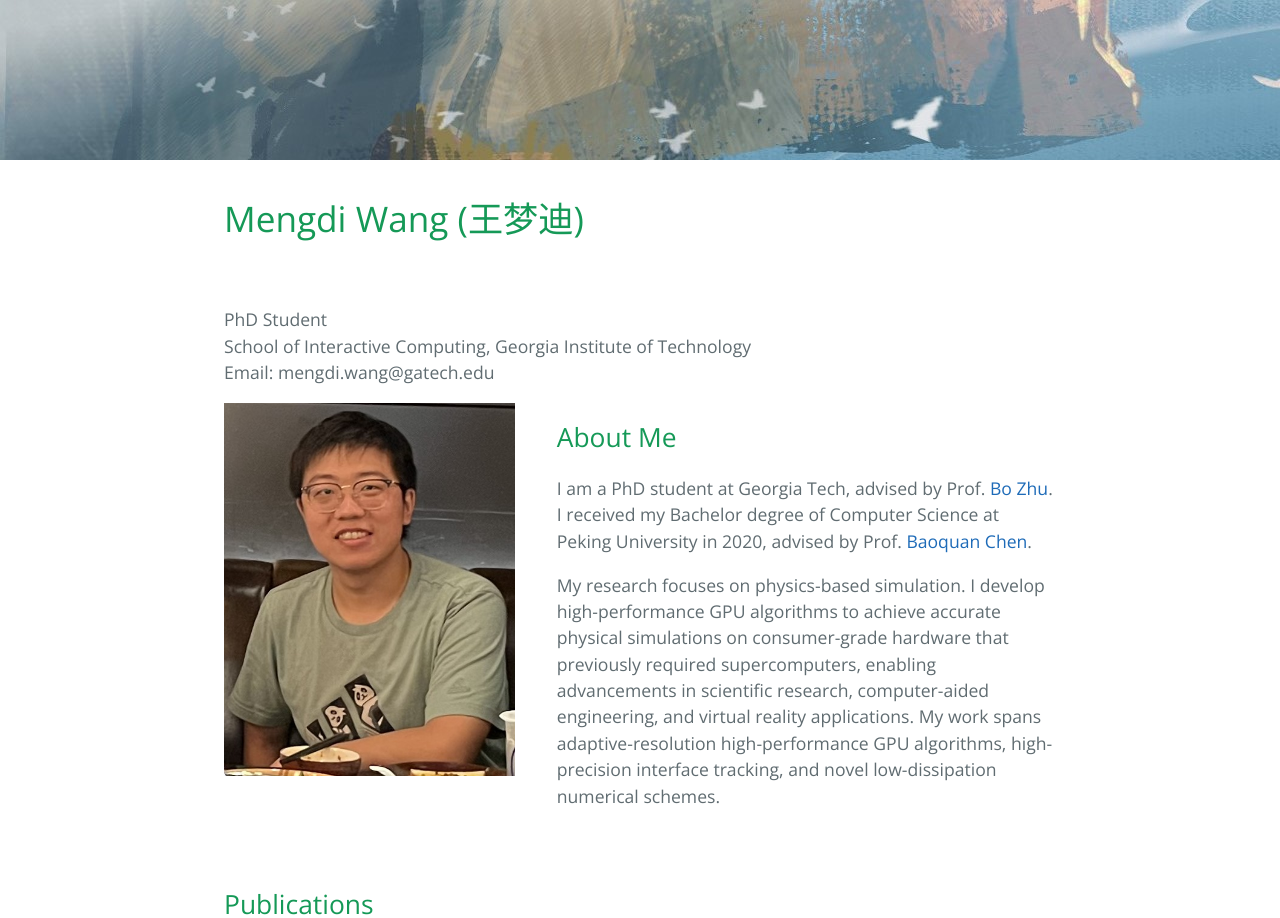
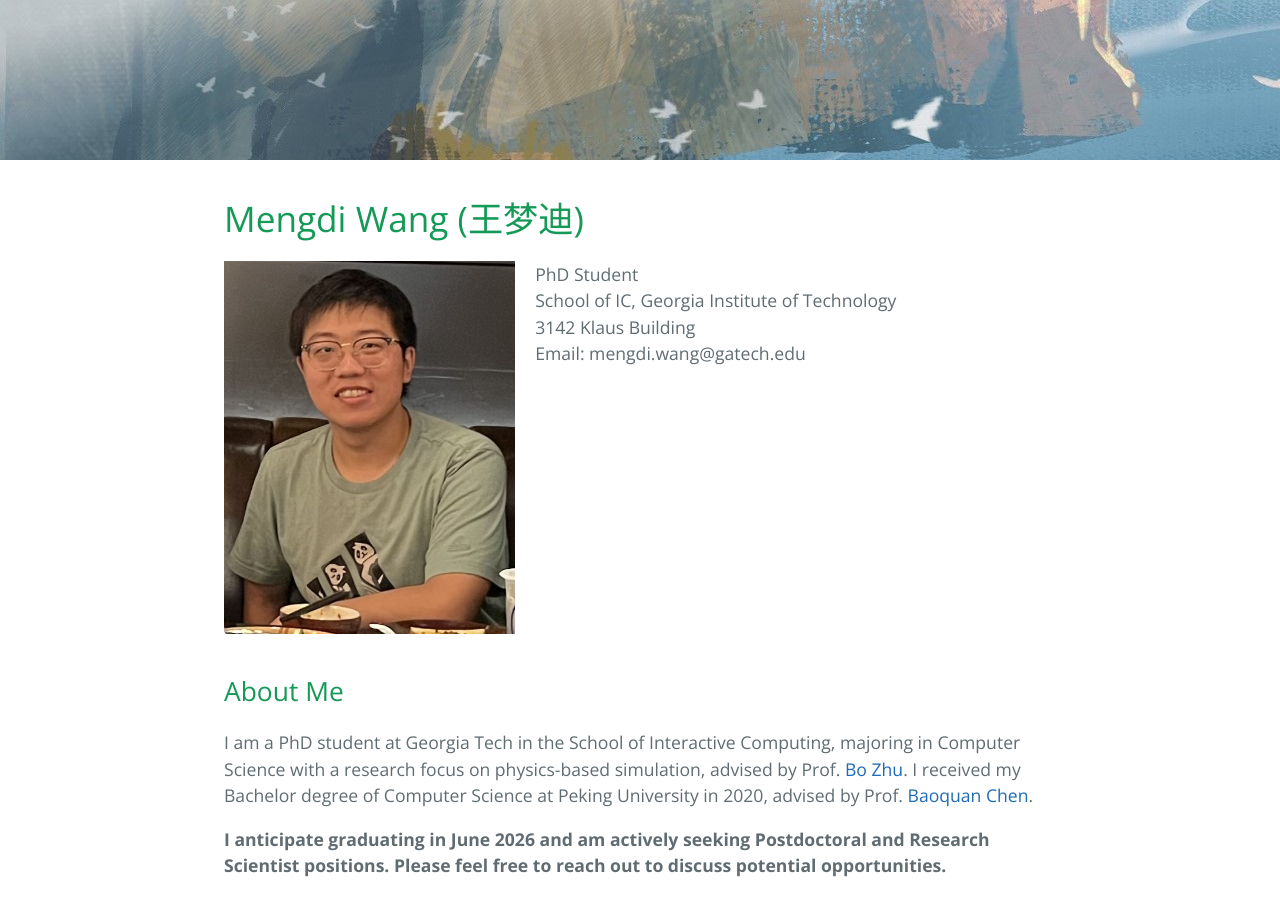
Before and after one commit to wang-mengdi/wang-mengdi.github.io, a Jekyll site: the page built from index.md, in a window 1280 px wide and 1400 px high. Shown: the top 918 px of the window. Built offline with Jekyll 4.4.1, drawn with Linux system fonts in a browser that asks for light colours; the repository's description, which GitHub fills in, is left out; our own code applies the rules of GitHub Pages for plain Markdown files; some of the changed text lies outside the part shown.

Commit message:
something

```diff
--- a/index.md
+++ b/index.md
@@ -3,22 +3,31 @@
 ---
 
 # Mengdi Wang (王梦迪)
-<br />
-
-PhD Student
-<br />
-School of Interactive Computing, Georgia Institute of Technology
-<br />
-Email: mengdi.wang@gatech.edu
-
-<img src="images/mengdi.jpg" align="left" width="35%" style="margin: 0% 5% 2.5% 0%">
 
 
+<div style="display: flex; align-items: flex-start;">
+  <div style="width: 35%; margin-right: 20px;">
+    <img src="images/mengdi.jpg" width="100%">
+  </div>
+  <div>
+    PhD Student
+    <br />
+    School of IC, Georgia Institute of Technology
+    <br />
+    3142 Klaus Building
+    <br />
+    Email: mengdi.wang@gatech.edu
+  </div>
+</div>
+
 ## About Me
-I am a PhD student at Georgia Tech, advised by Prof. [Bo Zhu](https://faculty.cc.gatech.edu/~bozhu/). I received my Bachelor degree of Computer Science at Peking University in 2020, advised by Prof. [Baoquan Chen](https://cfcs.pku.edu.cn/baoquan/).
+I am a PhD student at Georgia Tech in the School of Interactive Computing, majoring in Computer Science with a research focus on physics-based simulation, advised by Prof. [Bo Zhu](https://faculty.cc.gatech.edu/~bozhu/). I received my Bachelor degree of Computer Science at Peking University in 2020, advised by Prof. [Baoquan Chen](https://cfcs.pku.edu.cn/baoquan/).
 
-My research focuses on physics-based simulation. I develop high-performance GPU algorithms to achieve accurate physical simulations on consumer-grade hardware that previously required supercomputers, enabling advancements in scientific research, computer-aided engineering, and virtual reality applications. My work spans adaptive-resolution high-performance GPU algorithms, high-precision interface tracking, and novel low-dissipation numerical schemes.
+**I anticipate graduating in June 2026 and am actively seeking Postdoctoral and Research Scientist positions. Please feel free to reach out to discuss potential opportunities.**
 
+## Research
+
+My overarching research goal is to empower diverse fields such as scientific discovery, video generation AI, and game visual effects through GPU-basd high-performance, large-scale physical simulations. My overarching research goal is to empower diverse fields such as scientific discovery, video generation AI, and game visual effects through GPU-basd high-performance, large-scale physical simulations. During my internship at NVIDIA, I collaborated on research that resulted in in a JCP publication. I developed *Cirrus*, the first high-performance GPU adaptive grid fluid simulator within the graphics community, which was presented at SIGGRAPH. During my internship at Tencent Lightspeed Studios, I collaborate on the development of an innovative algorithm for the real-time simulation and visualization of knit fabrics, also published at SIGGRAPH. Most recently, my internship at TikTok involved the development of physically-grounded generative models integrating physics simulation techniques for video generation.
 
 <br />
 
```
